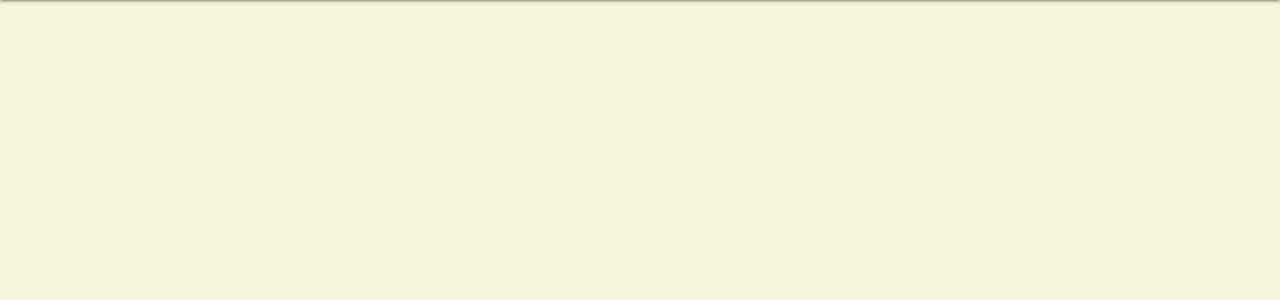
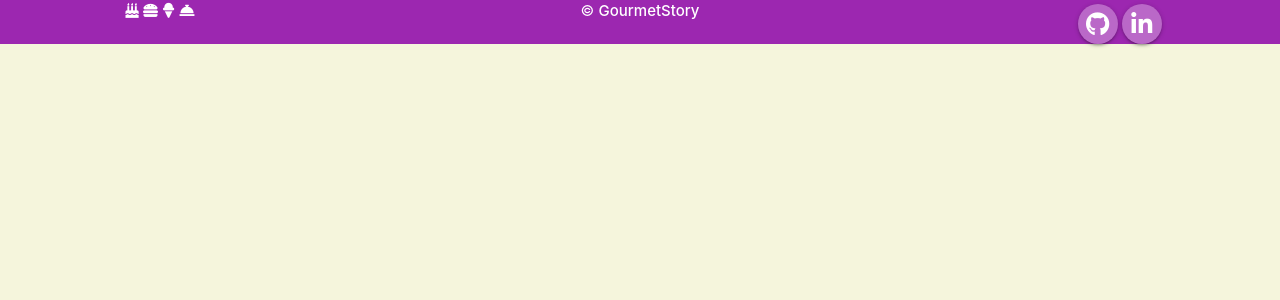
Before and after one commit to Code-Institute-Submissions/SabihaAfroze-gourmet_story-mp-3, a Flask app: page / in a window 1280 px wide. Shown: the part 64-364 px from the top of the page. Run offline with Flask 2, Linux system fonts and the light colour scheme; data that the repository does not hold is empty; some libraries are stand-ins or nearby versions.

Commit message:
footer portion added to base.html

```diff
--- a/templates/base.html
+++ b/templates/base.html
@@ -47,6 +47,35 @@
         {% endblock %}
     </main>
 
+    <footer class="purple white-text">
+        <!-- FOOTER -->
+        <div class="row center-align text-shadow-2">
+    <div class="col s12 l3">
+        <i class="fas fa-birthday-cake material-icons" aria-hidden="true"></i>
+        <i class="fas fa-hamburger" aria-hidden="true"></i>
+        <i class="fas fa-ice-cream material-icons" aria-hidden="true"></i>
+        <i class="fas fa-concierge-bell" aria-hidden="true"></i>
+
+    </div>
+
+    <div class="col s12 l6">&copy;<span id="year"></span> <strong>GourmetStory</strong></div>
+
+    <div class="col s12 l3">
+        <a class="white-text text-shadow-2 waves-effect waves-red btn btn-floating purple lighten-2"
+            href="https://github.com/SabihaAfroze/gourmet_story-mp-3" target="_blank" rel="noopener"
+            aria-label="GitHub - SabihaAfroze">
+            <i class="fab fa-github material-icons" title="SabihaAfroze" aria-hidden="true"></i>
+        </a>
+        <a class="white-text text-shadow-2 waves-effect waves-red btn btn-floating purple lighten-2"
+            href="https://www.linkedin.com/in/sabiha-afroze-296a68168/" target="_blank" rel="noopener"
+            aria-label="LinkedIn - SabihaAfroze">
+            <i class="fab fa-linkedin-in material-icons" title="SabihaAfroze" aria-hidden="true"></i>
+        </a>
+    </div>
+
+</div>
+    </footer>
+
 
 
     <script src="https://code.jquery.com/jquery-3.4.0.slim.js"
```
